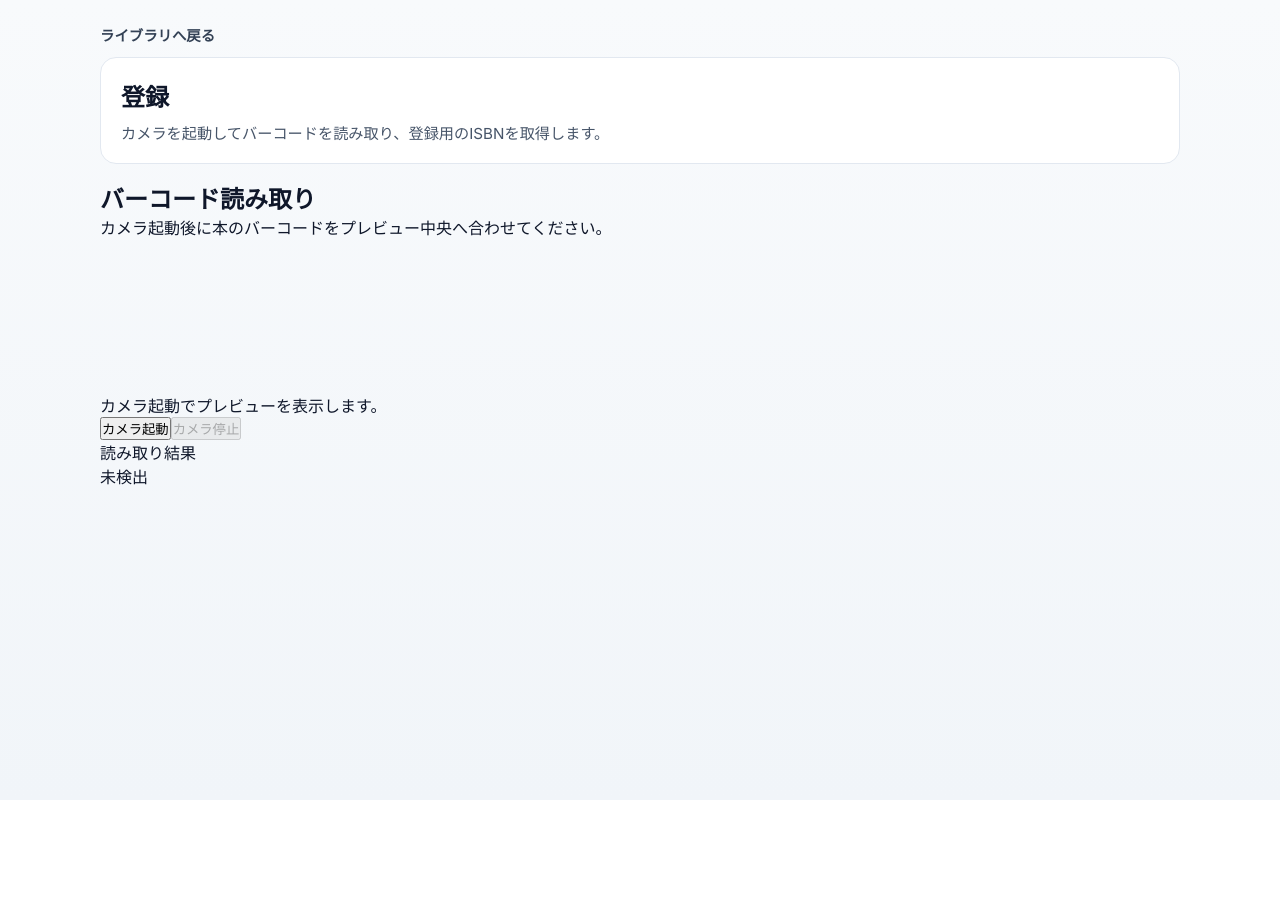
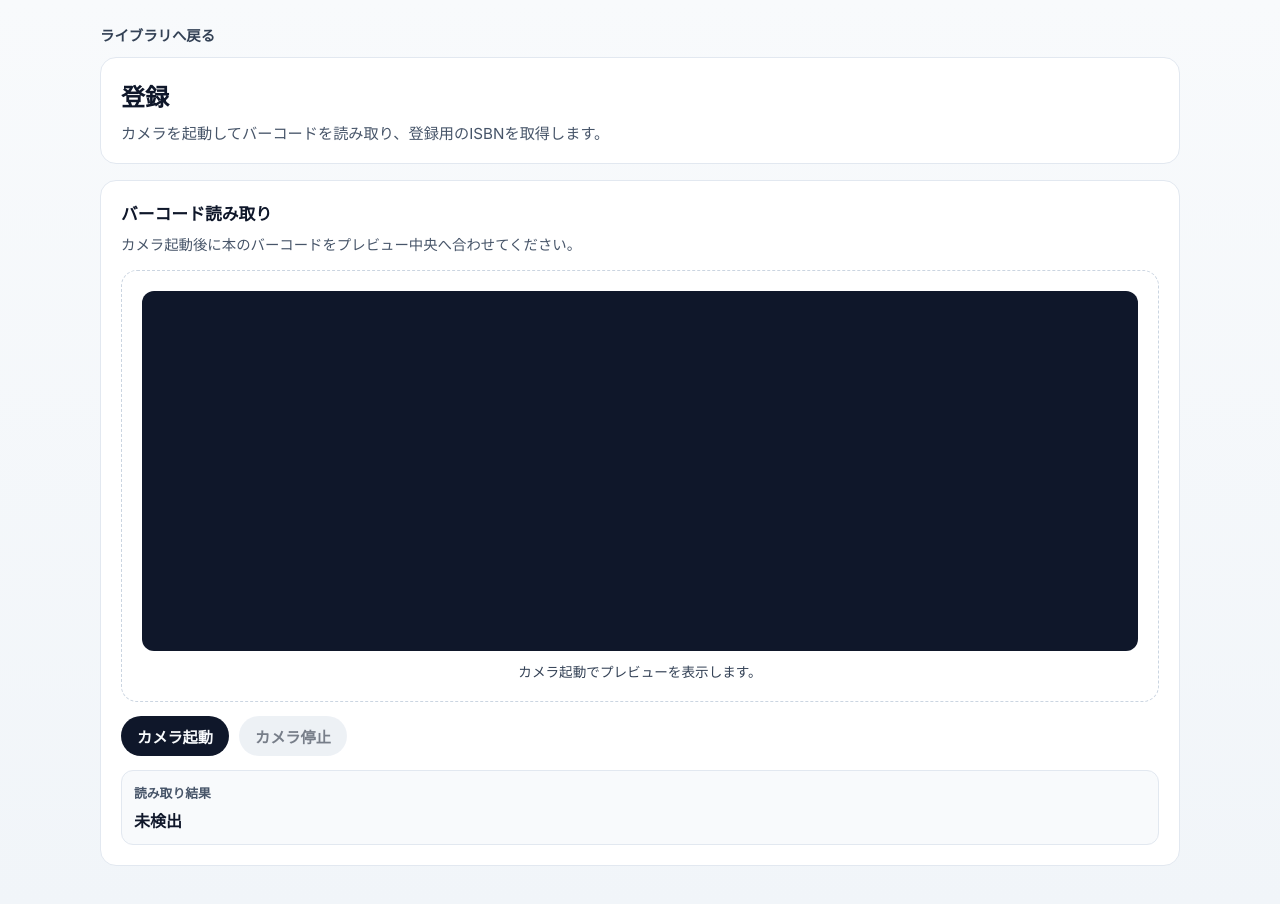
Before and after one commit to TUT-StudyClub/my-library, a Next.js app in the folder frontend/: page /library/register in a window 1280 px wide. Before the commit the page ends 800 px from the top, so only its background shows below. Built offline with nearby package versions, Linux system fonts and the light colour scheme.

Commit message:
feat: UI枠の追加

```diff
--- a/frontend/src/app/library/register/page.module.css
+++ b/frontend/src/app/library/register/page.module.css
@@ -45,21 +45,120 @@
   margin: 0;
 }
 
-.placeholderPanel {
+.scannerPanel {
+  background: #ffffff;
+  border: 1px solid #e2e8f0;
+  border-radius: 16px;
+  padding: 20px;
+}
+
+.sectionTitle {
+  font-size: 1.05rem;
+  font-weight: 700;
+  margin: 0 0 8px;
+}
+
+.sectionDescription {
+  color: #475569;
+  font-size: 0.9rem;
+  margin: 0 0 16px;
+}
+
+.previewFrame {
   align-items: center;
   background: #ffffff;
   border: 1px dashed #cbd5e1;
   border-radius: 16px;
   display: flex;
+  flex-direction: column;
+  gap: 10px;
   justify-content: center;
-  min-height: 180px;
+  min-height: 220px;
   padding: 20px;
   text-align: center;
 }
 
-.placeholderText {
+.cameraPreview {
+  background: #0f172a;
+  border-radius: 12px;
+  max-height: 360px;
+  width: 100%;
+}
+
+.previewHint {
   color: #334155;
-  font-size: 0.95rem;
-  line-height: 1.6;
+  font-size: 0.85rem;
   margin: 0;
 }
+
+.actionRow {
+  display: flex;
+  gap: 10px;
+  margin-top: 14px;
+}
+
+.primaryButton,
+.secondaryButton {
+  appearance: none;
+  border: none;
+  border-radius: 9999px;
+  cursor: pointer;
+  font-size: 0.95rem;
+  font-weight: 600;
+  padding: 9px 16px;
+}
+
+.primaryButton {
+  background: #0f172a;
+  color: #f8fafc;
+}
+
+.secondaryButton {
+  background: #e2e8f0;
+  color: #1e293b;
+}
+
+.primaryButton:disabled,
+.secondaryButton:disabled {
+  cursor: not-allowed;
+  opacity: 0.6;
+}
+
+.errorText {
+  color: #b91c1c;
+  font-size: 0.9rem;
+  margin: 12px 0 0;
+}
+
+.resultPanel {
+  background: #f8fafc;
+  border: 1px solid #e2e8f0;
+  border-radius: 12px;
+  margin-top: 14px;
+  padding: 12px;
+}
+
+.resultLabel {
+  color: #475569;
+  font-size: 0.8rem;
+  font-weight: 600;
+  margin: 0 0 6px;
+}
+
+.resultValue {
+  color: #0f172a;
+  font-size: 1rem;
+  font-weight: 700;
+  margin: 0;
+  word-break: break-all;
+}
+
+@media (max-width: 640px) {
+  .cameraPreview {
+    max-height: 280px;
+  }
+
+  .actionRow {
+    flex-direction: column;
+  }
+}
```
